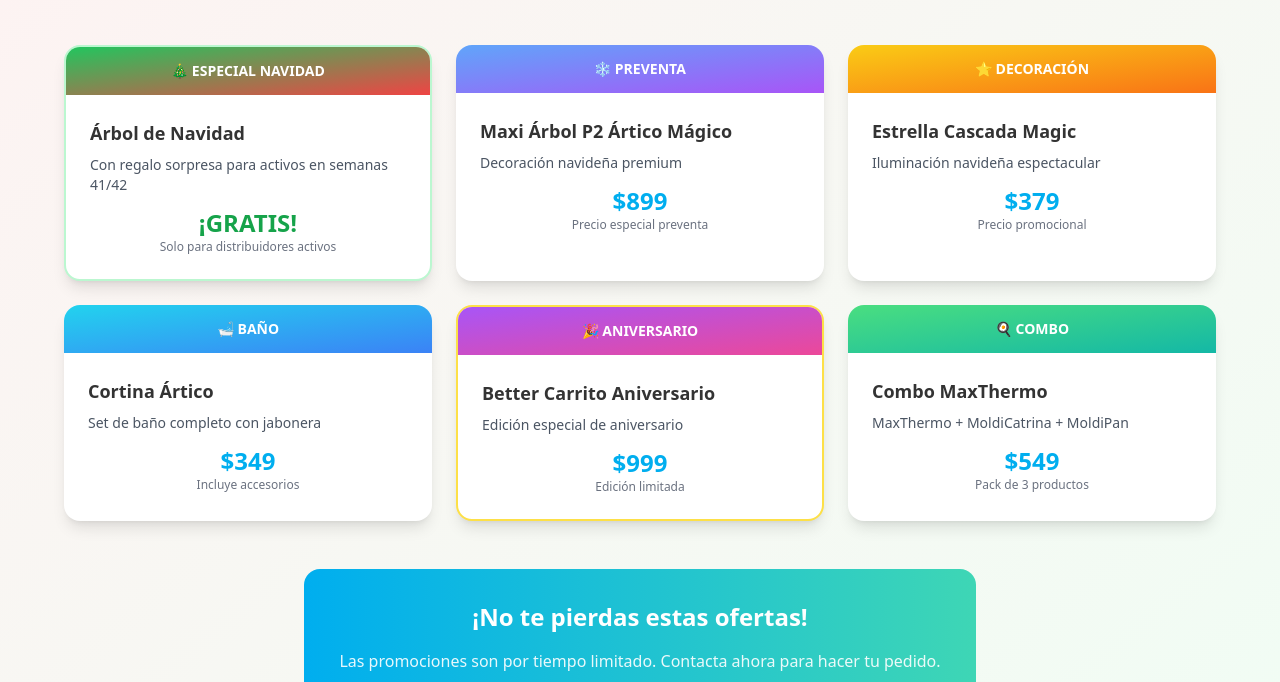
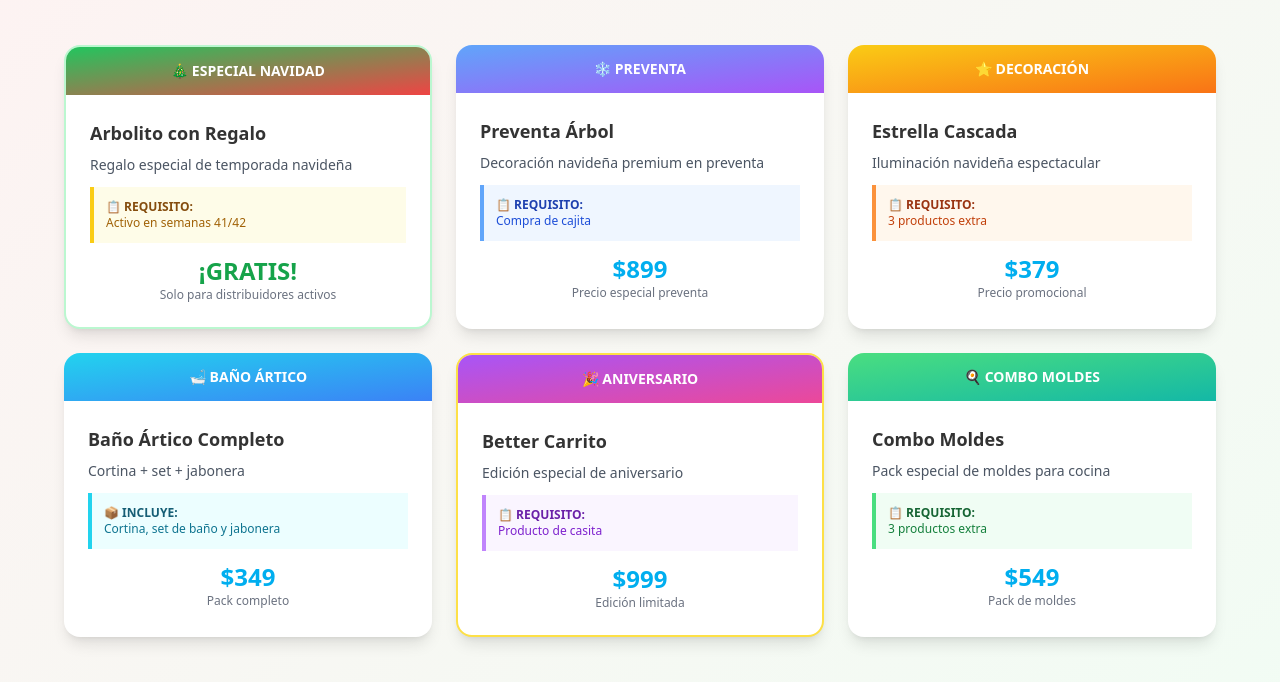
Before and after one commit to diegodevxd/bettermancera, a plain HTML site: page index.html in a window 1280 px wide. Shown: the part 2183-2865 px from the top of the page. Drawn offline with nearby package versions, Linux system fonts and the light colour scheme.

Commit message:
Update semana 44

```diff
--- a/index.html
+++ b/index.html
@@ -223,8 +223,7 @@
             </div>
         </div>
     </section>
-
-    <!-- Promociones Semanales -->
+<!-- Promociones Semanales -->
     <section class="py-16 bg-gradient-to-br from-red-50 to-green-50">
         <div class="container mx-auto px-4">
             <div class="text-center mb-12">
@@ -242,8 +241,12 @@
                         <span class="text-white font-bold text-sm">🎄 ESPECIAL NAVIDAD</span>
                     </div>
                     <div class="p-6">
-                        <h3 class="text-lg font-bold text-betterware-dark mb-2">Árbol de Navidad</h3>
-                        <p class="text-sm text-gray-600 mb-3">Con regalo sorpresa para activos en semanas 41/42</p>
+                        <h3 class="text-lg font-bold text-betterware-dark mb-2">Arbolito con Regalo</h3>
+                        <p class="text-sm text-gray-600 mb-3">Regalo especial de temporada navideña</p>
+                        <div class="bg-yellow-50 border-l-4 border-yellow-400 p-3 mb-3">
+                            <p class="text-xs text-yellow-800 font-semibold">📋 REQUISITO:</p>
+                            <p class="text-xs text-yellow-700">Activo en semanas 41/42</p>
+                        </div>
                         <div class="text-center">
                             <span class="text-2xl font-bold text-green-600">¡GRATIS!</span>
                             <p class="text-xs text-gray-500">Solo para distribuidores activos</p>
@@ -257,8 +260,12 @@
                         <span class="text-white font-bold text-sm">❄️ PREVENTA</span>
                     </div>
                     <div class="p-6">
-                        <h3 class="text-lg font-bold text-betterware-dark mb-2">Maxi Árbol P2 Ártico Mágico</h3>
-                        <p class="text-sm text-gray-600 mb-3">Decoración navideña premium</p>
+                        <h3 class="text-lg font-bold text-betterware-dark mb-2">Preventa Árbol</h3>
+                        <p class="text-sm text-gray-600 mb-3">Decoración navideña premium en preventa</p>
+                        <div class="bg-blue-50 border-l-4 border-blue-400 p-3 mb-3">
+                            <p class="text-xs text-blue-800 font-semibold">📋 REQUISITO:</p>
+                            <p class="text-xs text-blue-700">Compra de cajita</p>
+                        </div>
                         <div class="text-center">
                             <span class="text-2xl font-bold text-betterware-blue">$899</span>
                             <p class="text-xs text-gray-500">Precio especial preventa</p>
@@ -272,8 +279,12 @@
                         <span class="text-white font-bold text-sm">⭐ DECORACIÓN</span>
                     </div>
                     <div class="p-6">
-                        <h3 class="text-lg font-bold text-betterware-dark mb-2">Estrella Cascada Magic</h3>
+                        <h3 class="text-lg font-bold text-betterware-dark mb-2">Estrella Cascada</h3>
                         <p class="text-sm text-gray-600 mb-3">Iluminación navideña espectacular</p>
+                        <div class="bg-orange-50 border-l-4 border-orange-400 p-3 mb-3">
+                            <p class="text-xs text-orange-800 font-semibold">📋 REQUISITO:</p>
+                            <p class="text-xs text-orange-700">3 productos extra</p>
+                        </div>
                         <div class="text-center">
                             <span class="text-2xl font-bold text-betterware-blue">$379</span>
                             <p class="text-xs text-gray-500">Precio promocional</p>
@@ -281,17 +292,21 @@
                     </div>
                 </div>
 
-                <!-- Cortina Ártico -->
+                <!-- Baño Ártico -->
                 <div class="bg-white rounded-2xl shadow-lg overflow-hidden hover:shadow-xl transition-shadow">
                     <div class="bg-gradient-to-br from-cyan-400 to-blue-500 h-12 flex items-center justify-center">
-                        <span class="text-white font-bold text-sm">🛁 BAÑO</span>
+                        <span class="text-white font-bold text-sm">🛁 BAÑO ÁRTICO</span>
                     </div>
                     <div class="p-6">
-                        <h3 class="text-lg font-bold text-betterware-dark mb-2">Cortina Ártico</h3>
-                        <p class="text-sm text-gray-600 mb-3">Set de baño completo con jabonera</p>
+                        <h3 class="text-lg font-bold text-betterware-dark mb-2">Baño Ártico Completo</h3>
+                        <p class="text-sm text-gray-600 mb-3">Cortina + set + jabonera</p>
+                        <div class="bg-cyan-50 border-l-4 border-cyan-400 p-3 mb-3">
+                            <p class="text-xs text-cyan-800 font-semibold">📦 INCLUYE:</p>
+                            <p class="text-xs text-cyan-700">Cortina, set de baño y jabonera</p>
+                        </div>
                         <div class="text-center">
                             <span class="text-2xl font-bold text-betterware-blue">$349</span>
-                            <p class="text-xs text-gray-500">Incluye accesorios</p>
+                            <p class="text-xs text-gray-500">Pack completo</p>
                         </div>
                     </div>
                 </div>
@@ -302,8 +317,12 @@
                         <span class="text-white font-bold text-sm">🎉 ANIVERSARIO</span>
                     </div>
                     <div class="p-6">
-                        <h3 class="text-lg font-bold text-betterware-dark mb-2">Better Carrito Aniversario</h3>
+                        <h3 class="text-lg font-bold text-betterware-dark mb-2">Better Carrito</h3>
                         <p class="text-sm text-gray-600 mb-3">Edición especial de aniversario</p>
+                        <div class="bg-purple-50 border-l-4 border-purple-400 p-3 mb-3">
+                            <p class="text-xs text-purple-800 font-semibold">📋 REQUISITO:</p>
+                            <p class="text-xs text-purple-700">Producto de casita</p>
+                        </div>
                         <div class="text-center">
                             <span class="text-2xl font-bold text-betterware-blue">$999</span>
                             <p class="text-xs text-gray-500">Edición limitada</p>
@@ -311,17 +330,21 @@
                     </div>
                 </div>
 
-                <!-- Combo MaxThermo -->
+                <!-- Combo Moldes -->
                 <div class="bg-white rounded-2xl shadow-lg overflow-hidden hover:shadow-xl transition-shadow">
                     <div class="bg-gradient-to-br from-green-400 to-teal-500 h-12 flex items-center justify-center">
-                        <span class="text-white font-bold text-sm">🍳 COMBO</span>
+                        <span class="text-white font-bold text-sm">🍳 COMBO MOLDES</span>
                     </div>
                     <div class="p-6">
-                        <h3 class="text-lg font-bold text-betterware-dark mb-2">Combo MaxThermo</h3>
-                        <p class="text-sm text-gray-600 mb-3">MaxThermo + MoldiCatrina + MoldiPan</p>
+                        <h3 class="text-lg font-bold text-betterware-dark mb-2">Combo Moldes</h3>
+                        <p class="text-sm text-gray-600 mb-3">Pack especial de moldes para cocina</p>
+                        <div class="bg-green-50 border-l-4 border-green-400 p-3 mb-3">
+                            <p class="text-xs text-green-800 font-semibold">📋 REQUISITO:</p>
+                            <p class="text-xs text-green-700">3 productos extra</p>
+                        </div>
                         <div class="text-center">
                             <span class="text-2xl font-bold text-betterware-blue">$549</span>
-                            <p class="text-xs text-gray-500">Pack de 3 productos</p>
+                            <p class="text-xs text-gray-500">Pack de moldes</p>
                         </div>
                     </div>
                 </div>
```
